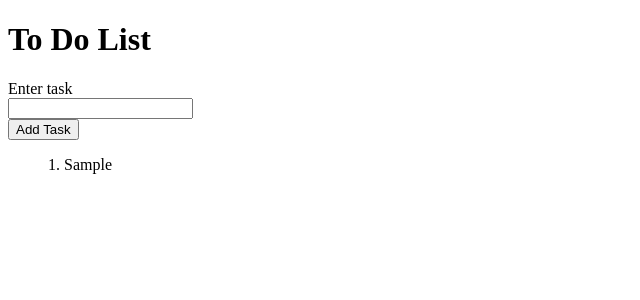
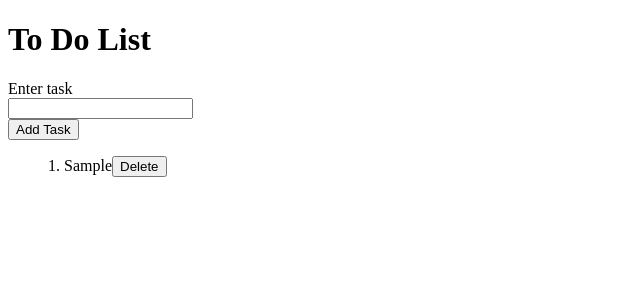
Before and after one commit to SalamanderCtesiphon/task-app, a React (Create React App) app: page / in a window 1280 px wide. Both pictures are taken after typing "Sample" into the empty fields and a click on the button "Add Task". Shown: the top 300 px of the page, without its empty margins (0-640 px from the left). Built offline with nearby package versions, Linux system fonts and the light colour scheme.

Commit message:
trying to implement the logic for the delete button

```diff
--- a/src/App.js
+++ b/src/App.js
@@ -40,6 +40,13 @@ class App extends Component {
     });
   };
 
+  removeTask = (e) => {
+    e.preventDefault();
+    this.setState({
+      tasks: this.state.tasks.filter((task) => task.id !== e.target.id),
+    });
+  };
+
 
   render() {
     const { task, tasks } = this.state;
--- a/src/components/Overview.js
+++ b/src/components/Overview.js
@@ -6,7 +6,15 @@ const Overview = (props) => {
   return (
     <ul>
       {tasks.map((task) => {
-        return <li key={task.id}>{task.number}.  {task.text}</li>;
+        return (
+          <div>
+            <li key={task.id}>
+              {task.number}. {task.text}
+              <button onClick={task.removeTask}>Delete</button>
+            </li>
+
+          </div>
+        )
       })}
     </ul>
   );
```
